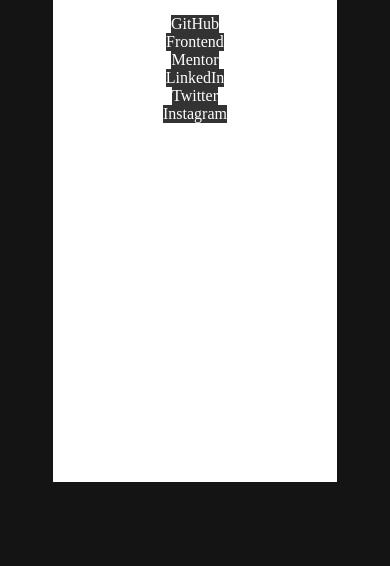
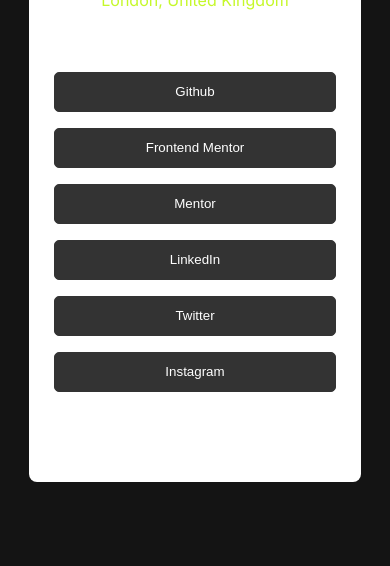
Before and after one commit to David-Milton-1010/social-links-profile-main, a plain HTML site: page index.html in a window 390 px wide. Shown: the part 278-844 px from the top of the page. Drawn offline with Linux system fonts and the light colour scheme.

Commit message:
Finish mobile design

```diff
--- a/index.html
+++ b/index.html
@@ -6,6 +6,9 @@
     <!-- displays site properly based on user's device -->
     <link rel="stylesheet" href="style.css" />
     <link rel="stylesheet" href="queries.css">
+    <link rel="preconnect" href="https://fonts.googleapis.com">
+<link rel="preconnect" href="https://fonts.gstatic.com" crossorigin>
+<link href="https://fonts.googleapis.com/css2?family=Inter:wght@100..900&display=swap" rel="stylesheet">
     <link
       rel="icon"
       type="image/png"
@@ -28,12 +31,22 @@
       </div>
       <div class="profile-bio">"Front-end developer and avid reader."</div>
       <div class="social-links">
-        <a href="#">GitHub</a>
-        <a href="#">Frontend</a>
-        <a href="#">Mentor</a>
-        <a href="#">LinkedIn</a>
-        <a href="#">Twitter</a>
-        <a href="#">Instagram</a>
+        <a href="#"><button>Github</button></a>
+        <a href="#"><button>Frontend Mentor</button></a>
+        <a href="#"><button>Mentor</button></a>
+        <a href="#"><button>LinkedIn</button></a>
+        <a href="#"><button>Twitter</button></a>
+        <a href="#"><button>Instagram</button></a>
+
+
+
+<!--
+       <button><a href="#">GitHub</a></button>
+        <button><a href="#">Frontend</a></button>
+        <button><a href="#">Mentor</a></button>
+          <button><a href="#">LinkedIn</a></button>
+            <button><a href="#">Twitter</a></button>
+              <button><a href="#">Instagram</a></button> -->
       </div>
     </div>
   </body>
--- a/style.css
+++ b/style.css
@@ -2,6 +2,10 @@
     margin: 0;
     padding: 0;
     box-sizing: border-box;
+}
+
+html{
+    font-family: 'Inter', sans-serif;
 }
 
 body{
@@ -20,7 +24,8 @@ body{
     color: white;
     background-color: hsl(0, 0%, 12%);
     height: 80%;
-    padding: 2.2rem 1.1rem;
+    padding: 1.2rem 1.6rem;
+    border-radius: 8px;
 }
 
 .profile-pic img{
@@ -33,20 +38,45 @@ body{
     display: flex;
     flex-direction: column;
     align-items: center;
+    padding: 1.2rem;
 }
 
 .profile-info p{
     color: hsl(75, 94%, 57%);
+    padding: 6px 0 6px 0;
+}
+
+.profile-bio{
+    font-size: 14px;
 }
 
 .social-links{
     display: flex;
     flex-direction: column;
     align-items: center;
+    width: 100%;
+    padding-top: 12px;
+}
+
+.social-links button{
+    width: 100%;
+    height: 40px;
+    background-color: hsl(0, 0%, 20%);
+    border-radius: 5px;
+    border: 1px solid hsl(0, 0%, 20%);
+    margin: 8px auto;
+    color: hsl(0, 0%, 100%);
+}
+
+.social-links button:hover{
+    background-color: hsl(75, 94%, 57%);
+    color: hsl(0, 0%, 12%);
+    border: 1px solid hsl(75, 94%, 57%);
 }
 
 .social-links a{
-    color: hsl(0, 0%, 100%);
+    /* color: hsl(0, 0%, 100%); */
     text-decoration: none;
-    background-color: hsl(0, 0%, 20%);
+    width: 100%;
+    /* margin: 20px 0; */
 }
```
